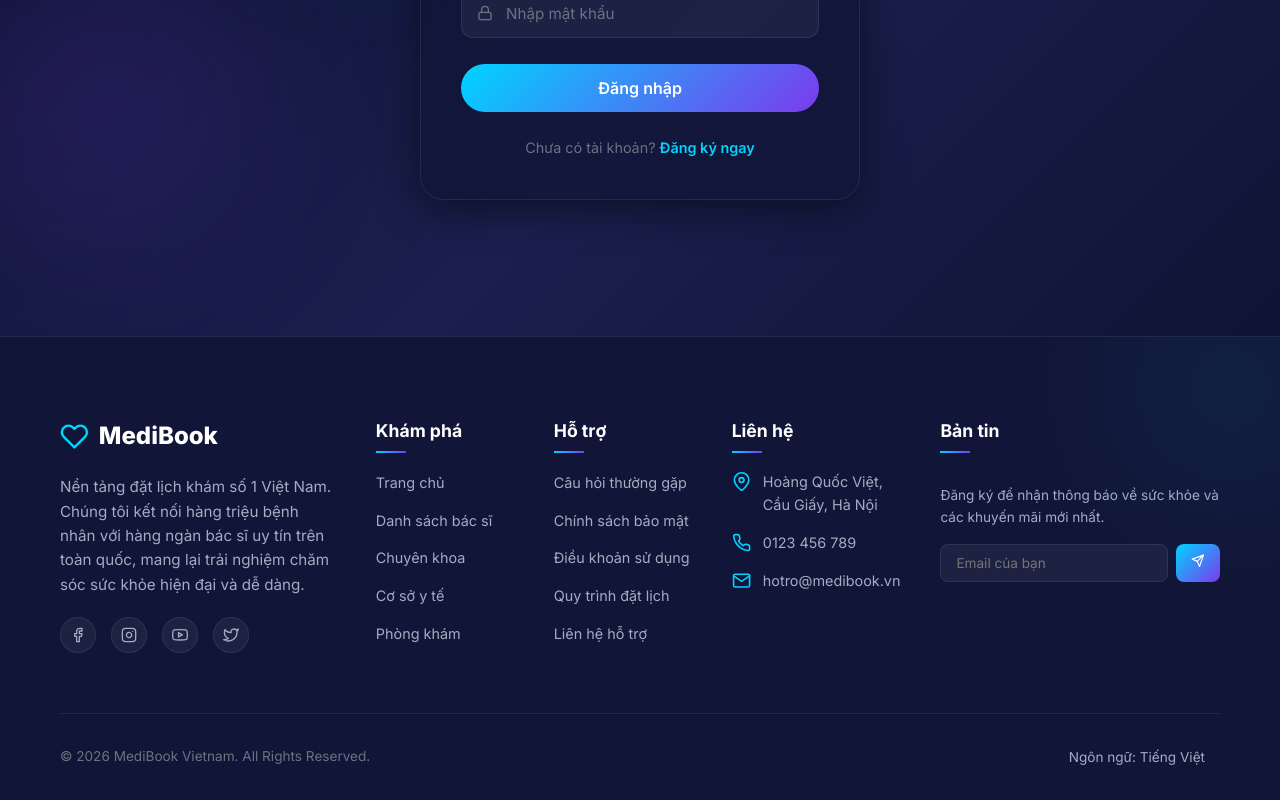
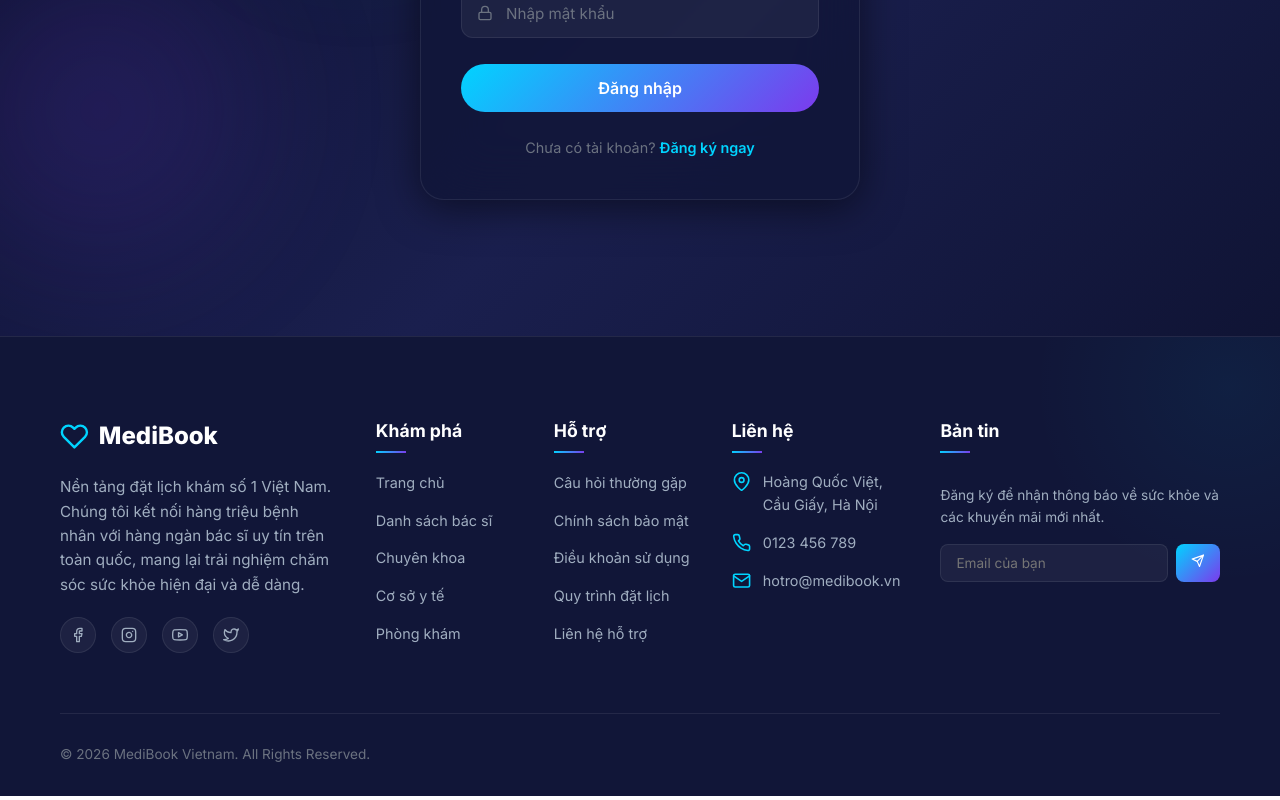
Before and after one commit to lehung12345/BookingWeb, a React (Create React App) app in the folder frontend/: page /login in a window 1280 px wide. Shown: the part 589-1389 px from the top of the page. Built offline with nearby package versions, Linux system fonts and the light colour scheme; no server answers; the HTML template or start-up script is replaced by a standard one.

Commit message:
bản đầy đủ nhất

```diff
--- a/frontend/src/components/DoctorFooter.js
+++ b/frontend/src/components/DoctorFooter.js
@@ -82,9 +82,9 @@ const DoctorFooter = () => {
           <p className="copyright">
             © {new Date().getFullYear()} MediBook for Healthcare Providers.
           </p>
-          <div className="footer-bottom-links">
+          {/* <div className="footer-bottom-links">
             <Link to="/profile" className="newsletter-text" style={{marginRight: '20px'}}>Ngôn ngữ</Link>
-          </div>
+          </div> */}
         </div>
       </div>
     </footer>
--- a/frontend/src/components/Footer.js
+++ b/frontend/src/components/Footer.js
@@ -87,9 +87,9 @@ const Footer = () => {
           <p className="copyright">
             © {new Date().getFullYear()} MediBook Vietnam. All Rights Reserved.
           </p>
-          <div className="footer-bottom-links">
+          {/* <div className="footer-bottom-links">
             <span className="newsletter-text" style={{marginRight: '15px'}}>Ngôn ngữ: Tiếng Việt</span>
-          </div>
+          </div> */}
         </div>
       </div>
     </footer>
```
